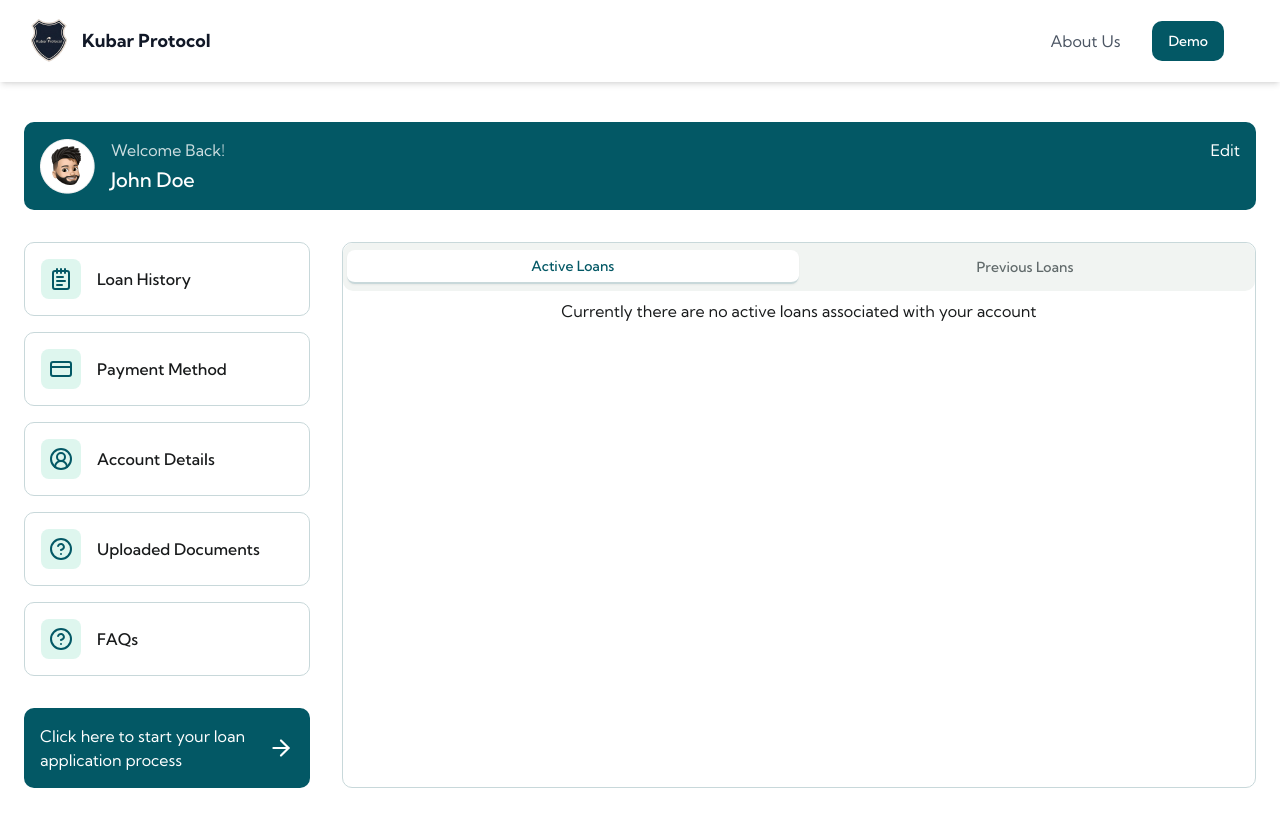
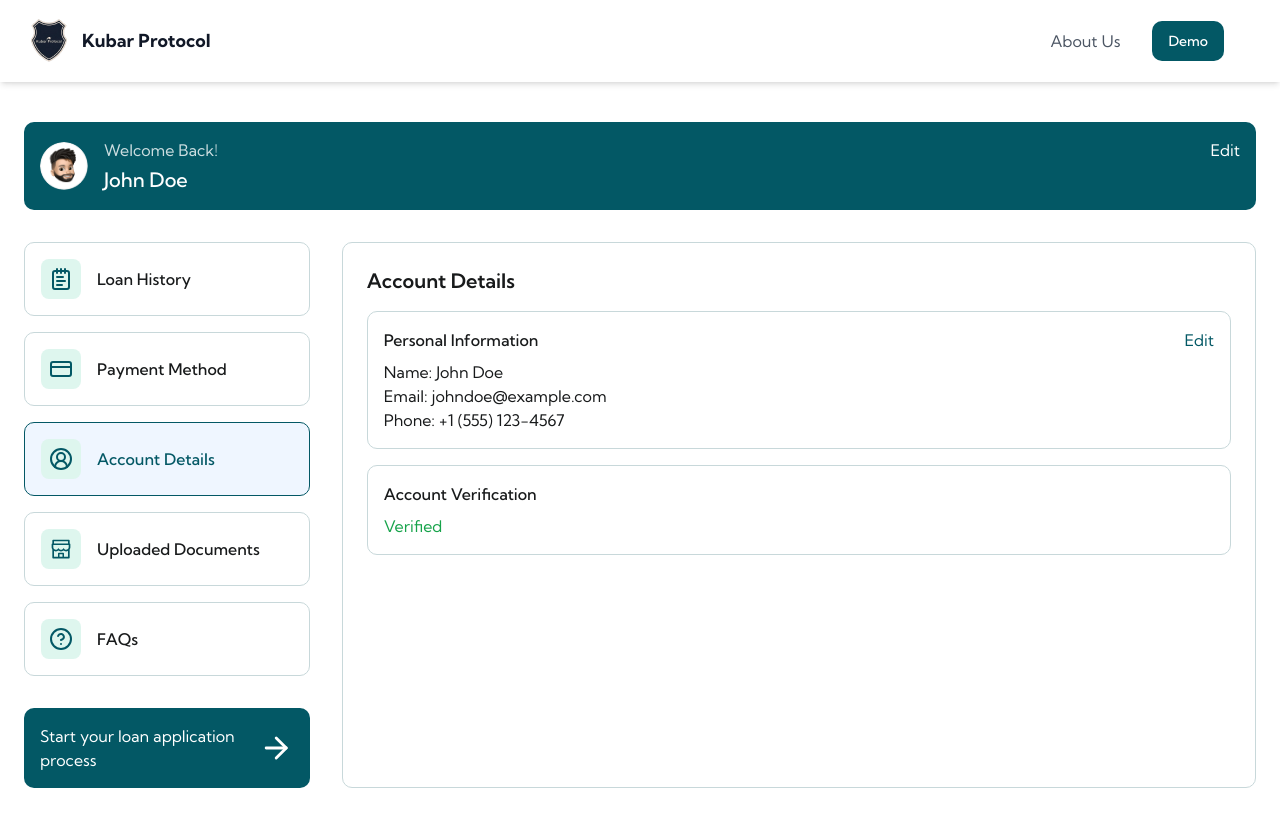
Before and after one commit to Vipul-045/Kubar-website, a Next.js app: page /borrower in a window 1280 px wide. Both pictures are taken after a click on the element "Account Details". Built offline with nearby package versions, Linux system fonts and the light colour scheme.

Commit message:
improved dashboard with upload

```diff
--- a/app/borrower/page.tsx
+++ b/app/borrower/page.tsx
@@ -1,5 +1,6 @@
+"use client"
 import Image from "next/image";
-import React from "react";
+import React, { useState } from "react";
 import { Tabs, TabsContent, TabsList, TabsTrigger } from "@/components/ui/tabs";
 import avatarpfp from "../assets/images/avatar.png";
 import account from "../assets/icons/account.svg";
@@ -7,76 +8,164 @@ import browseoffering from "../assets/icons/browseoffering.svg";
 import creditcard from "../assets/icons/creditcard.svg";
 import faq from "../assets/icons/faq.svg";
 import loanmarketplace from "../assets/icons/loanmarketplace.svg";
-import { ArrowRight } from "lucide-react";
+import { ArrowRight, FileUp } from "lucide-react";
 import Link from "next/link";
 
-type Props = {};
+const Borrower = () => {
+  const [activeSection, setActiveSection] = useState('Loan History');
 
-const Borrower = (props: Props) => {
+  const renderSections = () => {
+    switch (activeSection) {
+      case 'Loan History':
+        return (
+          <Tabs defaultValue="active" className="w-full">
+            <TabsList className='w-full flex justify-between py-6'>
+              <TabsTrigger value="active" className='w-full'>Active Loans</TabsTrigger>
+              <TabsTrigger value="previous" className='w-full'>Previous Loans</TabsTrigger>
+            </TabsList>
+            <TabsContent value="active" className='flex justify-center items-center min-h-[300px]'>
+              Currently there are no active loans associated with your account
+            </TabsContent>
+            <TabsContent value="previous" className='flex justify-center items-center min-h-[300px]'>
+              No previous loans found
+            </TabsContent>
+          </Tabs>
+        );
+
+      case 'Payment Method':
+        return (
+          <div className="p-6">
+            <h2 className="text-xl font-semibold mb-4">Payment Methods</h2>
+            <div className="space-y-4">
+              <div className="border rounded-md p-4">
+                <h3 className="font-medium mb-2">Saved Payment Methods</h3>
+                <p className="text-gray-500">No payment methods added yet</p>
+              </div>
+              <button className="px-4 py-2 bg-primary text-white rounded-md hover:bg-opacity-90">
+                Add Payment Method
+              </button>
+            </div>
+          </div>
+        );
+
+      case 'Account Details':
+        return (
+          <div className="p-6">
+            <h2 className="text-xl font-semibold mb-4">Account Details</h2>
+            <div className="space-y-4">
+              <div className="border rounded-md p-4">
+                <div className="flex justify-between items-center mb-2">
+                  <h3 className="font-medium">Personal Information</h3>
+                  <button className="text-primary hover:underline">Edit</button>
+                </div>
+                <p>Name: John Doe</p>
+                <p>Email: johndoe@example.com</p>
+                <p>Phone: +1 (555) 123-4567</p>
+              </div>
+              <div className="border rounded-md p-4">
+                <h3 className="font-medium mb-2">Account Verification</h3>
+                <p className="text-green-600">Verified</p>
+              </div>
+            </div>
+          </div>
+        );
+
+      case 'Uploaded Documents':
+        return (
+          <div className="p-6">
+            <h2 className="text-xl font-semibold mb-4">Uploaded Documents</h2>
+            <div className="border rounded-md p-4 min-h-[300px]">
+              <p className="text-gray-500">No documents uploaded yet</p>
+              <button className="mt-4 px-4 py-2 bg-primary text-white rounded-md hover:bg-opacity-90 flex items-center gap-2">
+                <FileUp className="h-4 w-4" />
+                Upload Document
+              </button>
+            </div>
+          </div>
+        );
+
+      case 'FAQs':
+        return (
+          <div className="p-6">
+            <h2 className="text-xl font-semibold mb-4">Frequently Asked Questions</h2>
+            <div className="space-y-4">
+              {[
+                {
+                  question: "How do I apply for a loan?",
+                  answer: "You can start a loan application by clicking on the 'Start Loan Application' button below."
+                },
+                {
+                  question: "What documents do I need?",
+                  answer: "Typically, you'll need proof of income, identification, and address verification."
+                },
+                {
+                  question: "How long does approval take?",
+                  answer: "Approval process usually takes 1-3 business days after document submission."
+                }
+              ].map((faq, index) => (
+                <div key={index} className="border rounded-md p-4">
+                  <h3 className="font-medium mb-2">{faq.question}</h3>
+                  <p className="text-gray-600">{faq.answer}</p>
+                </div>
+              ))}
+            </div>
+          </div>
+        );
+
+      default:
+        return null;
+    }
+  };
+
+  const sidebarItems = [
+    { icon: browseoffering, text: 'Loan History' },
+    { icon: creditcard, text: 'Payment Method' },
+    { icon: account, text: 'Account Details' },
+    { icon: loanmarketplace, text: 'Uploaded Documents' },
+    { icon: faq, text: 'FAQs' }
+  ];
+
   return (
     <main className="flex flex-col justify-center items-center py-10 px-6 gap-8">
       <section className="w-full bg-primary p-4 rounded-md flex justify-between max-w-7xl">
         <div className="flex gap-4 justify-center items-center">
-          <Image src={avatarpfp} alt="pfp" />
+          <Image src={avatarpfp} alt="pfp" className="w-12 h-12 rounded-full" />
           <div className="flex flex-col gap-1 text-white">
             <p className="opacity-80">Welcome Back!</p>
             <p className="text-xl font-medium">John Doe</p>
           </div>
         </div>
-        <div className="text-white cursor-pointer">Edit</div>
+        <div className="text-white cursor-pointer hover:underline">Edit</div>
       </section>
+
       <section className="w-full flex max-w-7xl gap-8 justify-between">
         <div className="basis-1/4">
           <div className="flex flex-col gap-4">
-            <div className="p-4 border rounded-md flex gap-4 items-center cursor-pointer hover:bg-slate-50 transition-colors duration-100 ease-in">
-              <div className="p-2 bg-[#DEF6EE] rounded-sm">
-                <Image src={browseoffering} alt="browseoffering" />
+            {sidebarItems.map((item, index) => (
+              <div
+                key={index}
+                onClick={() => setActiveSection(item.text)}
+                className={`p-4 border rounded-md flex gap-4 items-center cursor-pointer hover:bg-slate-50 transition-colors duration-100 ease-in
+                  ${activeSection === item.text ? 'bg-blue-50 border-primary text-primary' : ''}`}
+              >
+                <div className="p-2 bg-[#DEF6EE] rounded-sm">
+                  <Image src={item.icon} alt={item.text} />
+                </div>
+                <p className="font-medium">{item.text}</p>
               </div>
-              <p className="font-medium">Loan History</p>
-            </div>
-            <Link href="">
-              <div className="p-4 border rounded-md flex gap-4 items-center cursor-pointer hover:bg-slate-50 transition-colors duration-100 ease-in">
-                <div className="p-2 bg-[#DEF6EE] rounded-sm">
-                  <Image src={creditcard} alt="creditcard" />
-                </div>
-                <p className="font-medium">Payment Method</p>
-              </div>
-            </Link>
-            <div className="p-4 border rounded-md flex gap-4 items-center cursor-pointer hover:bg-slate-50 transition-colors duration-100 ease-in">
-              <div className="p-2 bg-[#DEF6EE] rounded-sm">
-                <Image src={account} alt="account" />
-              </div>
-              <p className="font-medium">Account Details</p>
-            </div>
-            <div className="p-4 border rounded-md flex gap-4 items-center cursor-pointer hover:bg-slate-50 transition-colors duration-100 ease-in">
-              <div className="p-2 bg-[#DEF6EE] rounded-sm">
-                <Image src={faq} alt="account" />
-              </div>
-              <p className="font-medium">Uploaded Documents</p>
-            </div>
-            <div className="p-4 border rounded-md flex gap-4 items-center cursor-pointer hover:bg-slate-50 transition-colors duration-100 ease-in">
-              <div className="p-2 bg-[#DEF6EE] rounded-sm">
-                <Image src={faq} alt="faq" />
-              </div>
-              <p className="font-medium">FAQs</p>
-            </div>
+            ))}
           </div>
-          <Link href="/borrower/create">
-            <div className="mt-8 p-4 bg-primary flex items-center text-white rounded-md cursor-pointer">
-              <p>Click here to start your loan application process</p>
-              <ArrowRight height={40} width={40} />
+
+          <Link href="/borrower/create" className="block mt-8">
+            <div className="p-4 bg-primary flex items-center text-white rounded-md cursor-pointer hover:bg-opacity-90">
+              <p className="flex-grow">Start your loan application process</p>
+              <ArrowRight className="w-10 h-10" />
             </div>
           </Link>
         </div>
+
         <div className="basis-4/5 border rounded-md w-full">
-          <Tabs defaultValue="active" className="w-full">
-            <TabsList className='w-full flex justify-between py-6'>
-              <TabsTrigger value="active" className='w-full'>Active Loans</TabsTrigger>
-              <TabsTrigger value="due" className='w-full'>Previous Loans</TabsTrigger>
-            </TabsList>
-            <TabsContent value="active" className='flex justify-center items-center'>Currently there are no active loans associated with your account</TabsContent>
-            <TabsContent value="due" className='flex justify-center items-center'>Currently there are no active loans associated with your account</TabsContent>
-          </Tabs>
+          {renderSections()}
         </div>
       </section>
     </main>
```
